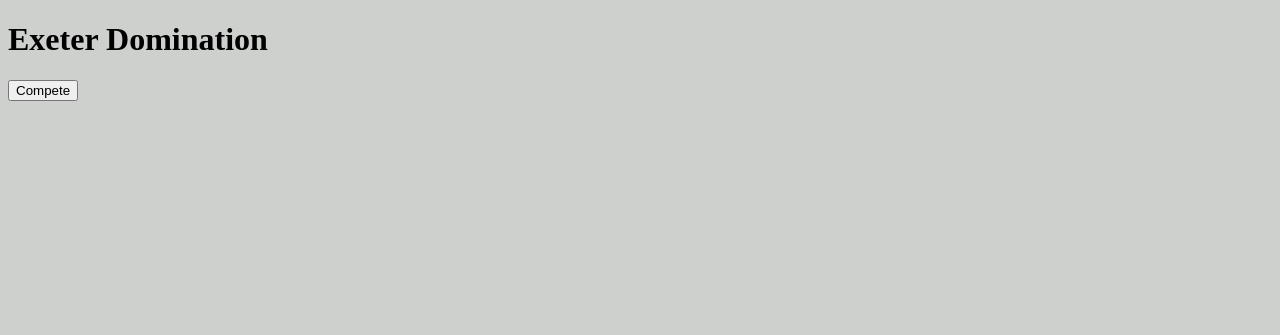
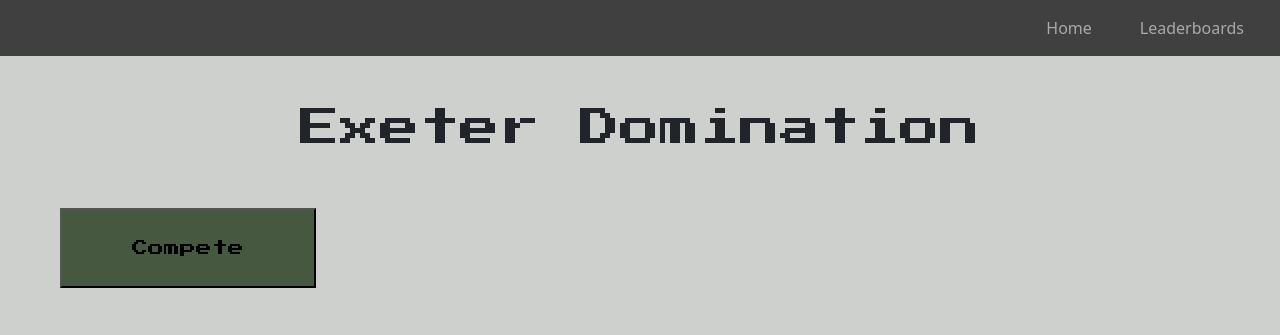
Before and after one commit to TreeveWhite/ecm2434-project, a Django app: template TheProject/exeterDomination/templates/exeterDomination/gamePage.html in a window 1280 px wide. Shown: the top 335 px of the page. Run offline with Django 4.2, Linux system fonts and the light colour scheme; the template is opened without the code that fills it, so the values that code supplies are empty; parts of the project's set-up code (start-up, migrations or seed data) failed here and were passed over.

Commit message:
Finishing css

```diff
--- a/TheProject/exeterDomination/templates/exeterDomination/gamePage.html
+++ b/TheProject/exeterDomination/templates/exeterDomination/gamePage.html
@@ -1,16 +1,43 @@
 <!DOCTYPE html>
 <html lang="en">
+
 <head>
     <meta charset="UTF-8">
     <meta http-equiv="X-UA-Compatible" content="IE=edge">
+    {% load static %}
+    <link rel="stylesheet" href="{% static 'stylesheet.css' %}">
+    <link href="https://cdn.jsdelivr.net/npm/bootstrap@5.1.3/dist/css/bootstrap.min.css" rel="stylesheet">
+    <link href='https://fonts.googleapis.com/css?family=Press Start 2P' rel='stylesheet'>
+    <script src="https://cdn.jsdelivr.net/npm/bootstrap@5.1.3/dist/js/bootstrap.bundle.min.js"></script>
     <meta name="viewport" content="width=device-width, initial-scale=1.0">
-    <link rel="stylesheet" href="stylesheet.css">
     <title>Play Game | Exeter Domination</title>
 </head>
+
 <body>
-    <h1>Exeter Domination</h1>
-    <form action="/claim" method="get">
-        <input type="button" value="Compete">
-    </form>
+    <nav class="navbar navbar-expand-sm myNavbar navbar-dark">
+        <div class="container-fluid justify-content-end">
+            <ul class="navbar-nav">
+                <li class="nav-item px-3">
+                    <a class="nav-link " href="/play">Home</a>
+                </li>
+                <li class="nav-item px-3">
+                    <a class="nav-link " href="leaderboard">Leaderboards</a>
+                </li>
+            </ul>
+        </div>
+    </nav>
+
+    <div class="container-fluid pt-5 main">
+        <div class="d-flex flex-fill justify-content-center">
+            <h1 class="arcade-font h-5">Exeter Domination</h1>
+        </div>
+
+        <div class="fluid-container p-5 d-flex flex-column justify-content-center">
+            <form action="/claim" method="get" class="justify-content-center">
+                <input type="submit" class="formButton arcade-font" value="Compete">
+            </form>
+        </div>
+    </div>
 </body>
+
 </html>
```
Also changed, not shown: TheProject/exeterDomination/templates/exeterDomination/loginPage.html (+11 -7 lines), TheProject/exeterDomination/templates/exeterDomination/signUpPage.html (+9 -6 lines).
